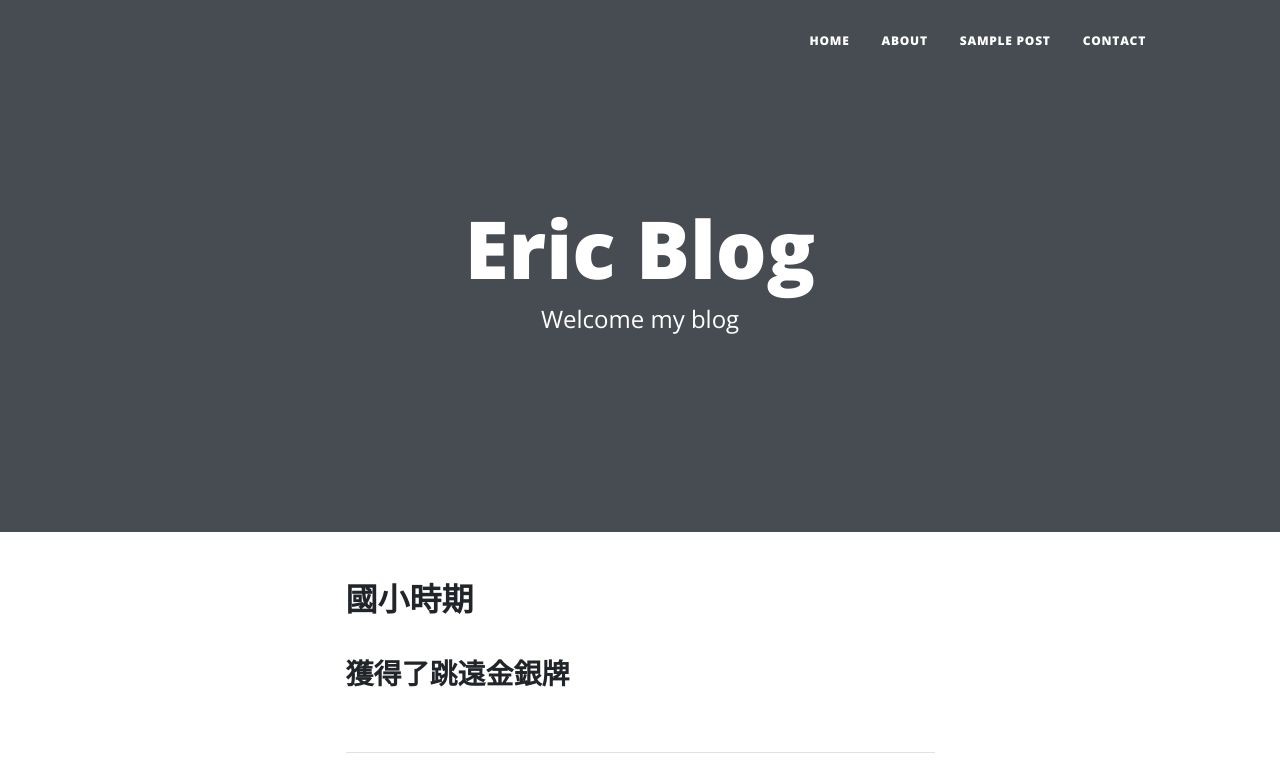
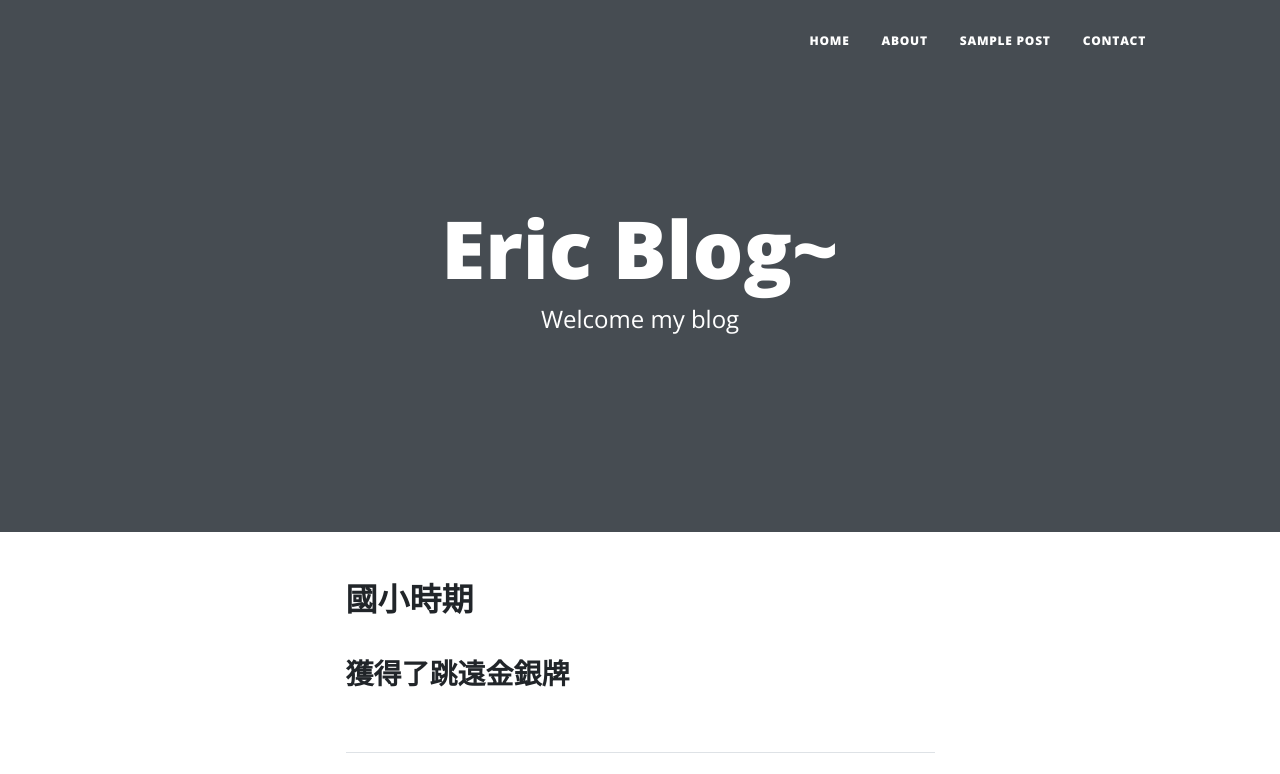
Before and after one commit to B11156029/B11156029.Github.gio, a plain HTML site: page index.html in a window 1280 px wide. Shown: the top 774 px of the page. Drawn offline with nearby package versions, Linux system fonts and the light colour scheme.

Commit message:
Update index.html

```diff
--- a/index.html
+++ b/index.html
@@ -43,7 +43,7 @@
             <div class="row gx-4 gx-lg-5 justify-content-center">
                 <div class="col-md-10 col-lg-8 col-xl-7">
                     <div class="site-heading">
-                        <h1>Eric Blog</h1>
+                        <h1>Eric Blog~</h1>
                         <span class="subheading">Welcome my blog</span>
                     </div>
                 </div>
```
